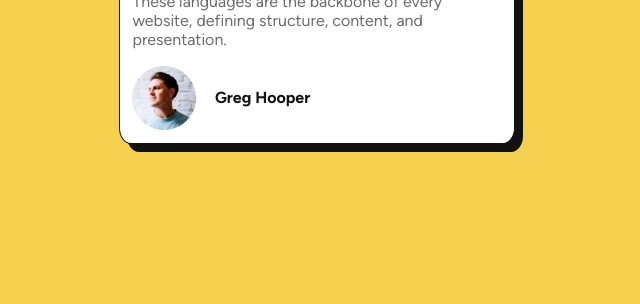
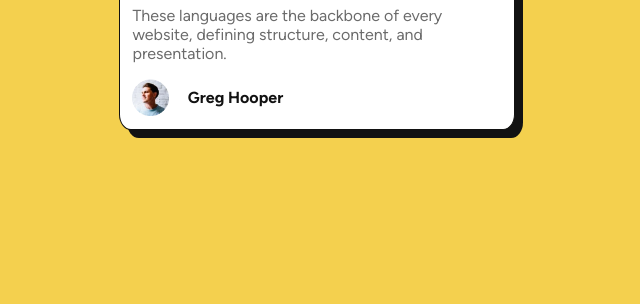
Before and after one commit to snigdha-sukun/blog-preview-card, a plain HTML site: page index.html in a window 1280 px wide. Shown: the part 496-800 px from the top of the page, without its empty margins (323-963 px from the left). Drawn offline with Linux system fonts and the light colour scheme.

Commit message:
avatar size fix

```diff
--- a/index.css
+++ b/index.css
@@ -61,6 +61,11 @@ h1:hover {
     align-items: center;
 }
 
+.image-avatar {
+    height: auto;
+    width: 10%;
+}
+
 .name {
     margin-left: 5%;
     font-weight: bold;
```
